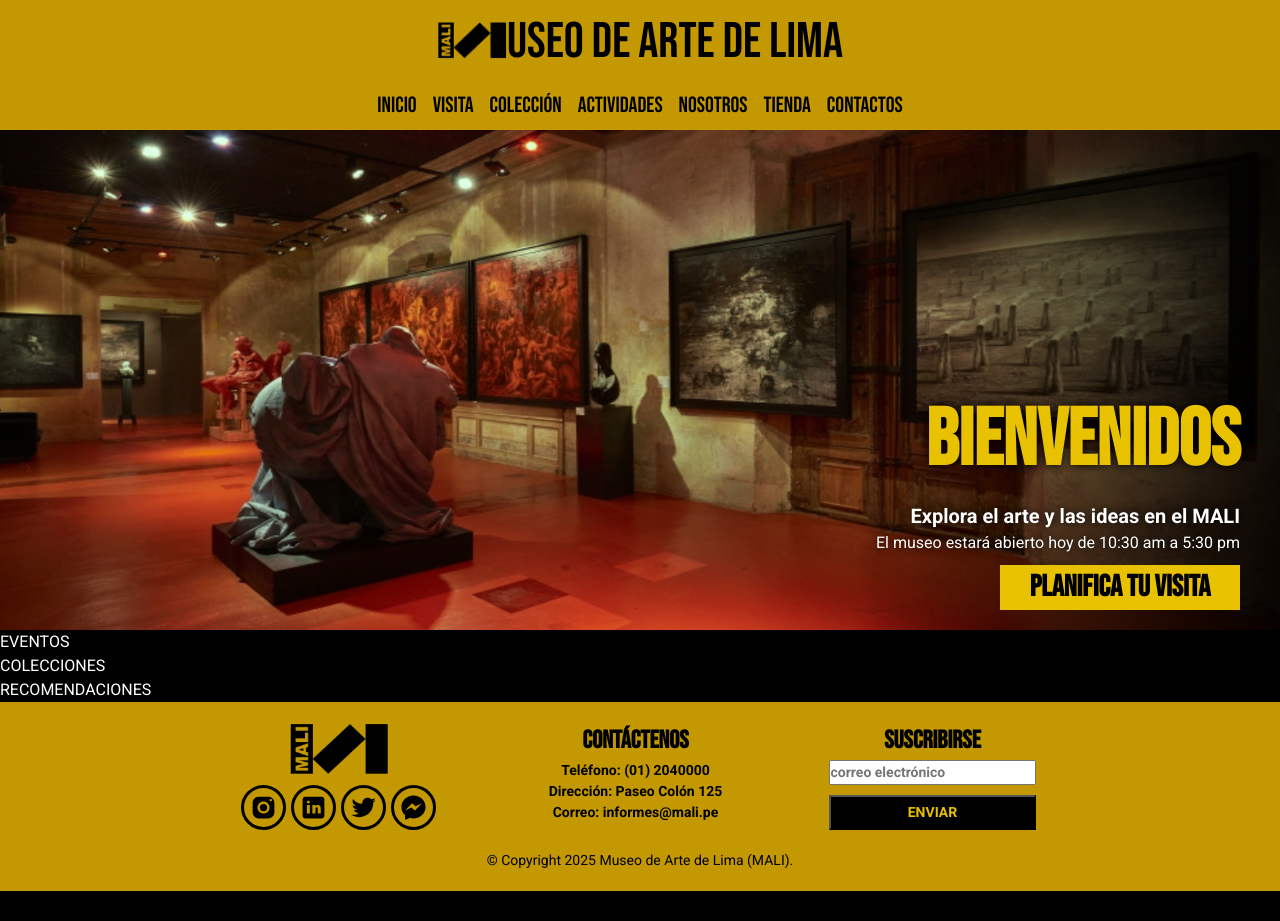
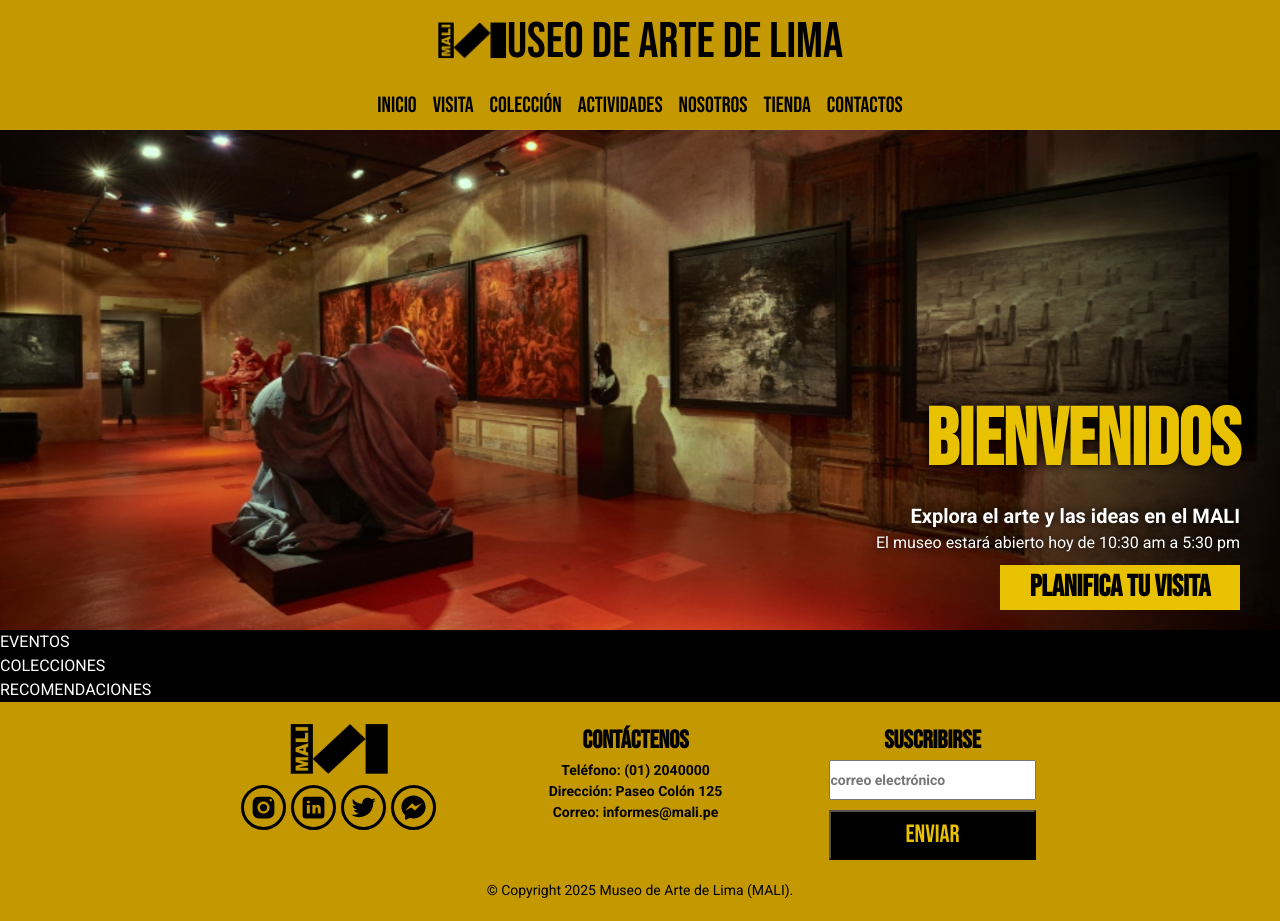
Before and after one commit to betoprohome/website-curso-arquitectura-web, a plain HTML site: page public/index.html in a window 1280 px wide. Before the commit the page ends 891 px from the top, so only its background shows below. Drawn offline with Linux system fonts and the light colour scheme.

Commit message:
Probando tamaños para input y button de formulario del footer

```diff
--- a/public/css/footer.css
+++ b/public/css/footer.css
@@ -60,14 +60,17 @@ footer {
 
 .footer-card-form > input {
     width: 100%;
+    height: 40px;
 }
 
 .footer-card-form > button {
     color: var(--color-accent-3);
     background-color: var(--color-dark-1);
+    height: 50px;
     width: 100%;
-    padding-top: 5px;
-    padding-bottom: 5px;
+    font-family: var(--font-2);
+    font-weight: normal;
+    font-size: 25px;
 }
 
 .footer-ending {
```
